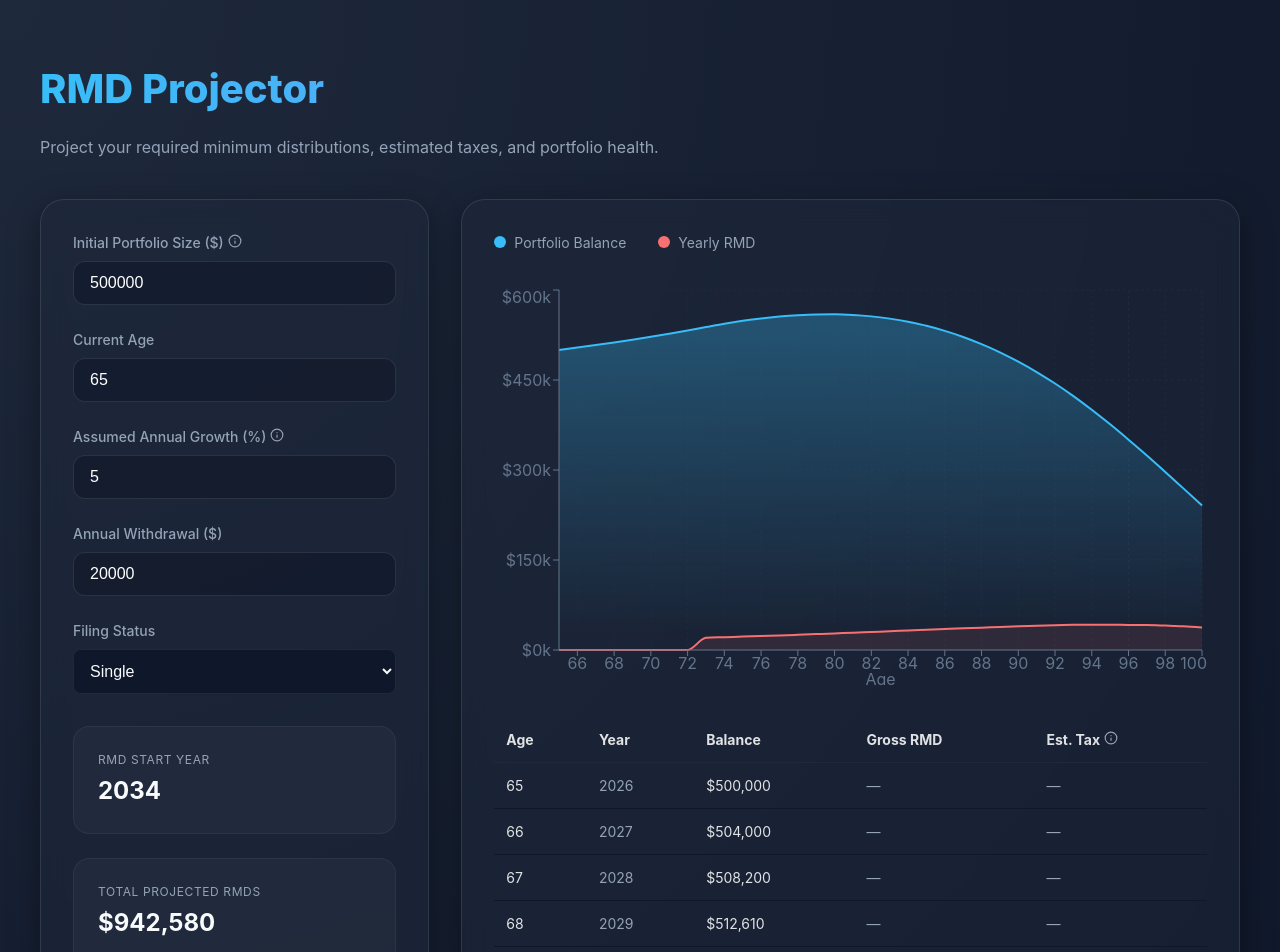
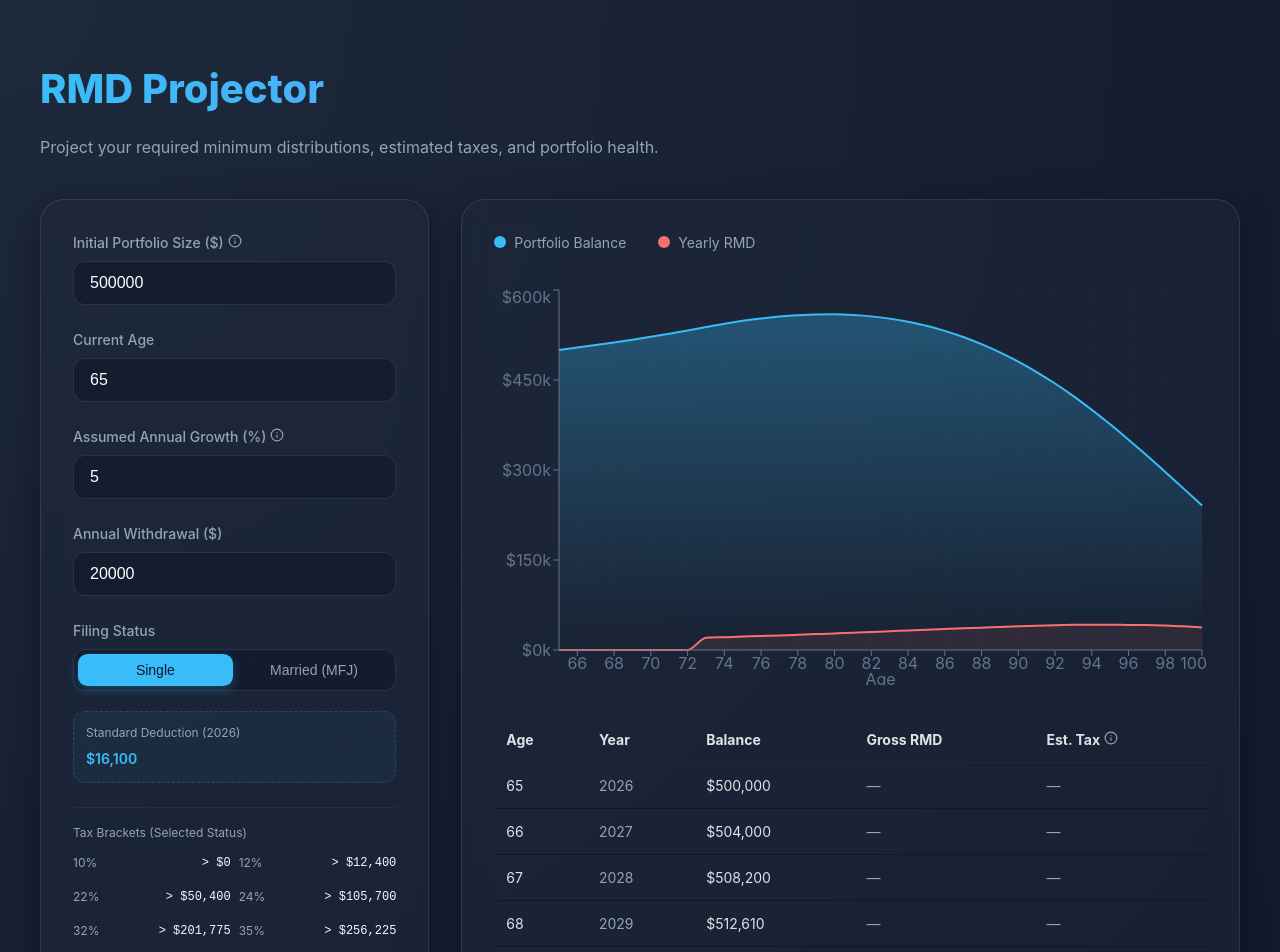
Before and after one commit to ecao310/rmd-projector, a React (Vite) app: page / in a window 1280 px wide. Shown: the top 952 px of the page. Built offline with nearby package versions, Linux system fonts and the light colour scheme.

Commit message:
feat: Refactor filing status selection to use pill buttons and display standard deduction and tax bracket details.

```diff
--- a/src/App.tsx
+++ b/src/App.tsx
@@ -9,7 +9,7 @@ import {
   Area
 } from 'recharts';
 import { calculateRMD } from './utils/rmdTable';
-import { calculateTax, FilingStatus } from './utils/taxUtils';
+import { calculateTax, FilingStatus, STANDARD_DEDUCTION_2026, TAX_BRACKETS_2026 } from './utils/taxUtils';
 import { Info } from 'lucide-react';
 
 const TooltipItem: React.FC<{ text: string }> = ({ text }) => (
@@ -128,24 +128,40 @@ const App: React.FC = () => {
           </div>
 
           <div className="input-group">
-            <label htmlFor="status">Filing Status</label>
-            <select
-              id="status"
-              value={filingStatus}
-              onChange={(e) => setFilingStatus(e.target.value as FilingStatus)}
-              style={{
-                width: '100%',
-                padding: '0.75rem',
-                backgroundColor: '#0f172a',
-                border: '1px solid #1e293b',
-                borderRadius: '8px',
-                color: '#f8fafc',
-                fontSize: '1rem'
-              }}
-            >
-              <option value="single">Single</option>
-              <option value="mfj">Married Filing Jointly</option>
-            </select>
+            <label>Filing Status</label>
+            <div className="pill-container">
+              <button
+                type="button"
+                className={`pill-button ${filingStatus === 'single' ? 'active' : ''}`}
+                onClick={() => setFilingStatus('single')}
+              >
+                Single
+              </button>
+              <button
+                type="button"
+                className={`pill-button ${filingStatus === 'mfj' ? 'active' : ''}`}
+                onClick={() => setFilingStatus('mfj')}
+              >
+                Married (MFJ)
+              </button>
+            </div>
+
+            <div className="info-box">
+              <span className="info-label">Standard Deduction (2026)</span>
+              <span className="info-value">{formatCurrency(STANDARD_DEDUCTION_2026[filingStatus])}</span>
+            </div>
+
+            <div className="tax-bracket-summary">
+              <span className="info-label">Tax Brackets (Selected Status)</span>
+              <div className="tax-bracket-grid">
+                {TAX_BRACKETS_2026[filingStatus].map((bracket, i) => (
+                  <div key={i} className="tax-bracket-item">
+                    <span>{bracket.rate * 100}%</span>
+                    <span>&gt; {formatCurrency(bracket.threshold)}</span>
+                  </div>
+                ))}
+              </div>
+            </div>
           </div>
 
           <div className="stats-grid" style={{ gridTemplateColumns: '1fr', marginTop: '2rem' }}>
--- a/src/index.css
+++ b/src/index.css
@@ -166,7 +166,8 @@ button:hover {
   padding: 10px 12px;
   position: absolute;
   z-index: 100;
-  bottom: 125%; /* Position above */
+  bottom: 125%;
+  /* Position above */
   left: 50%;
   margin-left: -120px;
   opacity: 0;
@@ -183,7 +184,8 @@ button:hover {
 .tooltip-text::after {
   content: "";
   position: absolute;
-  top: 100%; /* At the bottom of tooltip */
+  top: 100%;
+  /* At the bottom of tooltip */
   left: 50%;
   margin-left: -5px;
   border-width: 5px;
@@ -222,3 +224,86 @@ tr.has-tooltip:hover::after {
   pointer-events: none;
   box-shadow: 0 10px 15px -3px rgba(0, 0, 0, 0.1);
 }
+
+/* Pill Selection */
+.pill-container {
+  display: flex;
+  background: rgba(15, 23, 42, 0.6);
+  border: 1px solid rgba(255, 255, 255, 0.1);
+  border-radius: 0.75rem;
+  padding: 0.25rem;
+  gap: 0.25rem;
+}
+
+.pill-button {
+  flex: 1;
+  padding: 0.5rem 0.75rem;
+  border-radius: 0.6rem;
+  font-size: 0.875rem;
+  font-weight: 500;
+  color: #94a3b8;
+  text-align: center;
+  cursor: pointer;
+  transition: all 0.2s ease;
+  border: none;
+  background: transparent;
+}
+
+.pill-button:hover:not(.active) {
+  background: rgba(255, 255, 255, 0.05);
+  color: #f8fafc;
+}
+
+.pill-button.active {
+  background: #38bdf8;
+  color: #0f172a;
+  box-shadow: 0 4px 12px rgba(56, 189, 248, 0.25);
+}
+
+.info-box {
+  background: rgba(56, 189, 248, 0.05);
+  border: 1px dashed rgba(56, 189, 248, 0.2);
+  border-radius: 0.75rem;
+  padding: 0.75rem;
+  margin-top: 0.75rem;
+}
+
+.info-label {
+  font-size: 0.75rem;
+  color: #94a3b8;
+  display: block;
+  margin-bottom: 0.25rem;
+}
+
+.info-value {
+  font-size: 0.875rem;
+  color: #38bdf8;
+  font-weight: 600;
+}
+
+/* Tax Brackets */
+.tax-bracket-summary {
+  margin-top: 1rem;
+  font-size: 0.75rem;
+  border-top: 1px solid rgba(255, 255, 255, 0.05);
+  padding-top: 1rem;
+}
+
+.tax-bracket-grid {
+  display: grid;
+  grid-template-columns: 1fr 1fr;
+  gap: 0.5rem;
+  margin-top: 0.5rem;
+}
+
+.tax-bracket-item {
+  display: flex;
+  justify-content: space-between;
+  color: #94a3b8;
+  padding: 0.25rem 0;
+}
+
+.tax-bracket-item span:last-child {
+  color: #f8fafc;
+  font-family: monospace;
+}
--- a/src/utils/taxUtils.ts
+++ b/src/utils/taxUtils.ts
@@ -5,7 +5,7 @@ interface TaxBracket {
   threshold: number;
 }
 
-const TAX_BRACKETS_2026: Record<FilingStatus, TaxBracket[]> = {
+export const TAX_BRACKETS_2026: Record<FilingStatus, TaxBracket[]> = {
   single: [
     { rate: 0.10, threshold: 0 },
     { rate: 0.12, threshold: 12400 },
@@ -26,12 +26,12 @@ const TAX_BRACKETS_2026: Record<FilingStatus, TaxBracket[]> = {
   ],
 };
 
-const STANDARD_DEDUCTION_2026: Record<FilingStatus, number> = {
+export const STANDARD_DEDUCTION_2026: Record<FilingStatus, number> = {
   single: 16100,
   mfj: 32200,
 };
 
-const ADDITIONAL_65_PLUS_2026: Record<FilingStatus, number> = {
+export const ADDITIONAL_65_PLUS_2026: Record<FilingStatus, number> = {
   single: 2050,
   mfj: 1650, // per person, assuming both are 65+ for simplicity in MFJ context
 };
```
